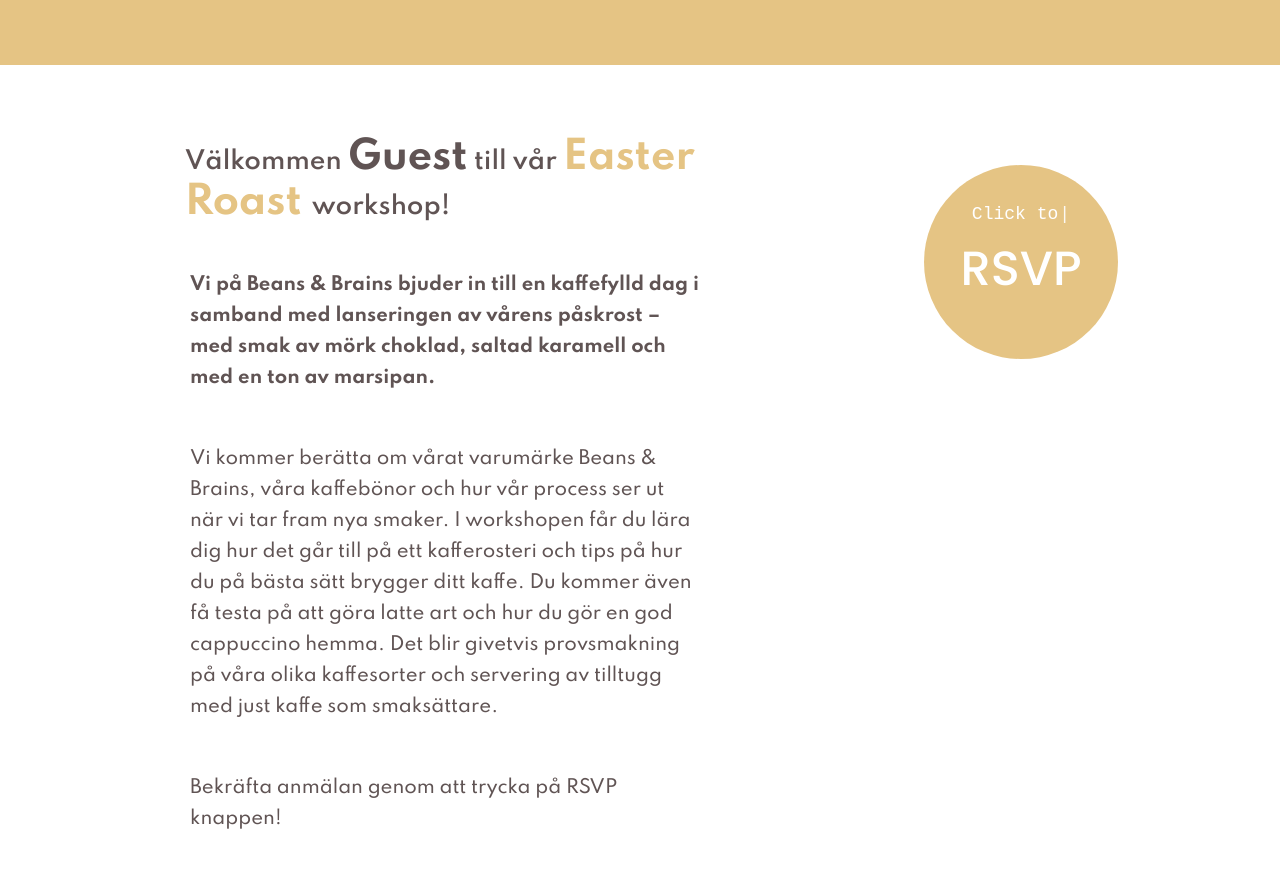
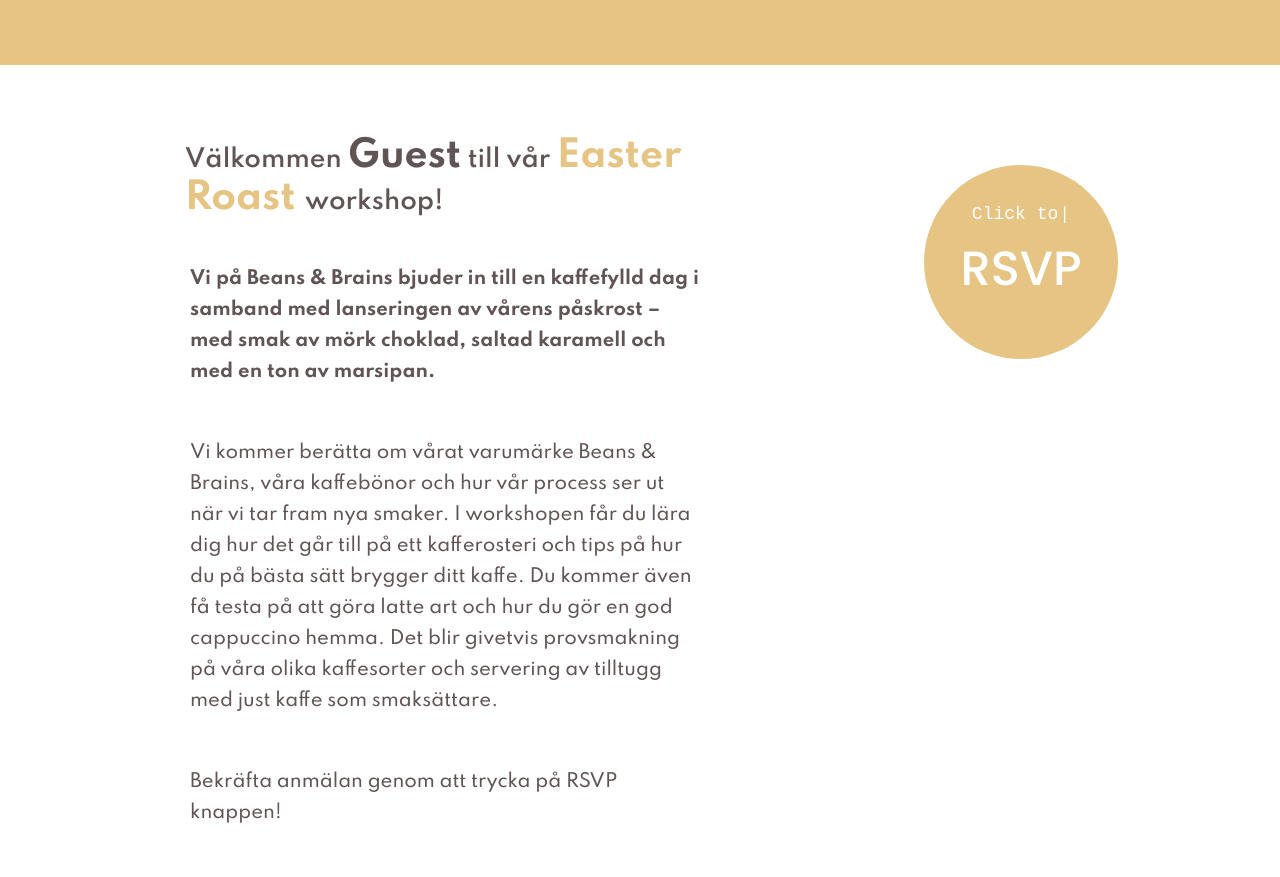
Before and after one commit to mreka91/event-page, a website built with Parcel: page index.html in a window 1280 px wide. Shown: the part 1380-2257 px from the top of the page. Built offline with nearby package versions, Linux system fonts and the light colour scheme.

Commit message:
font-size update

```diff
--- a/assets/styles/media.css
+++ b/assets/styles/media.css
@@ -45,11 +45,11 @@
   }
 
   .ws-details h3 {
-    font-size: 38px;
+    font-size: 36px;
   }
 
   .ws-details h3 span {
-    font-size: 38px;
+    font-size: 36px;
   }
 
   .workshop {
```
